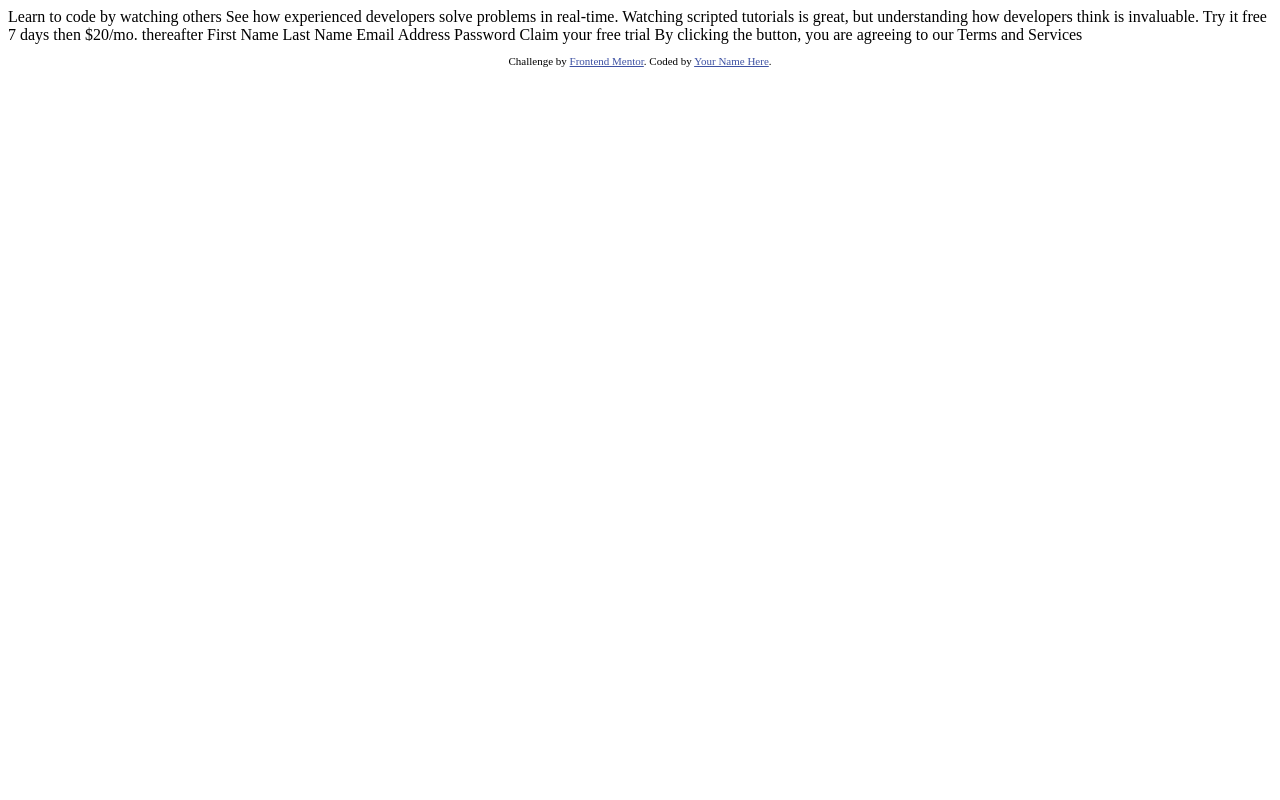
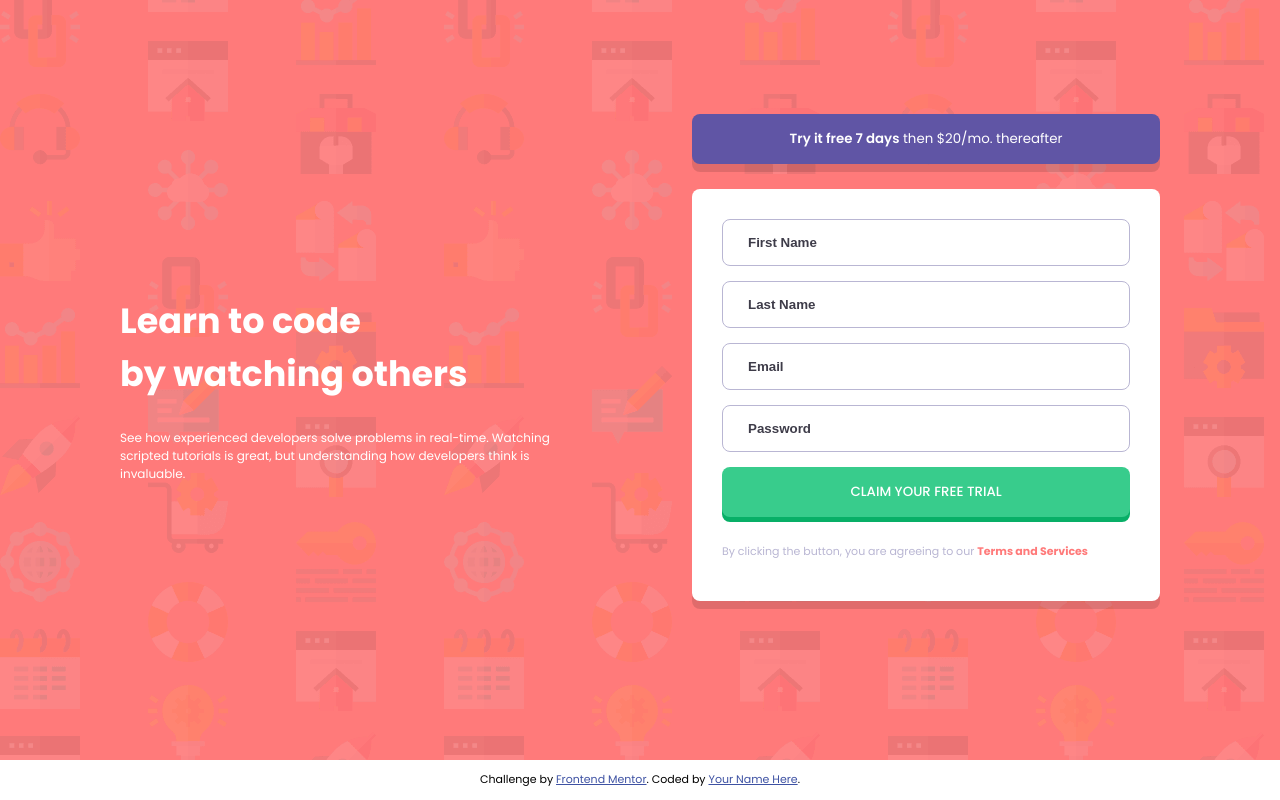
Before and after one commit to houcimi/Intro-component-with-sign-up-form, a plain HTML site: page index.html in a window 1280 px wide. Drawn offline with Linux system fonts and the light colour scheme.

Commit message:
desktop finished

```diff
--- a/index.html
+++ b/index.html
@@ -5,7 +5,7 @@
   <meta name="viewport" content="width=device-width, initial-scale=1.0"> <!-- displays site properly based on user's device -->
 
   <link rel="icon" type="image/png" sizes="32x32" href="./images/favicon-32x32.png">
-
+  <link rel="stylesheet" href="style.css">
   <title>Frontend Mentor | Intro component with sign up form</title>
 
   <!-- Feel free to remove these styles or customise in your own stylesheet 👍 -->
@@ -15,22 +15,27 @@
   </style>
 </head>
 <body>
+<div class="container">
+    <div class="text">
+      <h2>Learn to code <br> by watching others</h2>
+      <p>See how experienced developers solve problems in real-time. Watching scripted tutorials is great,
+        but understanding how developers think is invaluable. </p>
+    </div>
+    <div class="formarea">
+      <button class="btn" id="btn"> <span>Try it free 7 days</span> then $20/mo. thereafter</button>
+      <form action="">
+        <input placeholder="First Name" type="text" name="firstname" id="firtname">
+        <input placeholder="Last Name" type="text" name="lastname" id="lastname">
+        <input placeholder="Email" type="text" name="email" id="email">
+        <input placeholder="Password" type="password" name="password" id="password">
+        <input type="submit" value="Claim your free trial">
+        <p>By clicking the button, you are agreeing to our <span> Terms and Services</span></p>
+      </form>
+    </div>
+</div>
 
-  Learn to code by watching others
 
-  See how experienced developers solve problems in real-time. Watching scripted tutorials is great,
-  but understanding how developers think is invaluable.
 
-  Try it free 7 days then $20/mo. thereafter
-
-  First Name
-  Last Name
-  Email Address
-  Password
-
-  Claim your free trial
-
-  By clicking the button, you are agreeing to our Terms and Services
 
   <footer>
     <p class="attribution">
@@ -38,5 +43,6 @@
       Coded by <a href="#">Your Name Here</a>.
     </p>
   </footer>
+  <script src="script.js"></script>
 </body>
 </html>
--- /dev/null
+++ b/style.css
@@ -0,0 +1,100 @@
+@import url('https://fonts.googleapis.com/css2?family=Poppins:wght@400;500;600;700&display=swap');
+:root {
+    /* Primary */
+    --Red: hsl(0, 100%, 74%);
+    --Green: hsl(154, 59%, 51%);
+    /* Accent */
+    --Blue: hsl(248, 32%, 49%);
+
+    /* Neutral */
+
+    --Dark-Blue: hsl(249, 10%, 26%);
+    --Grayish-Blue: hsl(246, 25%, 77%);
+}
+* {
+    box-sizing: border-box;
+
+}
+body {
+    font-family: 'Poppins', sans-serif;
+    margin: 0;
+}
+.container {
+    height: calc(100vh - 40px) ;
+    padding-left: 120px;
+    padding-right: 120px;
+    display: flex;
+    max-width: 100%;
+    align-items: center;
+    justify-content: space-between;
+    background-color: var(--Red);
+    background-image: url('images/bg-intro-desktop.png');
+}
+.text {
+    flex-basis: 45%;
+}
+.text h2 {
+    color: white;
+    font-size: 35px;
+}
+.text p {
+    font-size: 12px;
+    color: white;
+}
+.formarea{
+    flex-basis: 45%;
+    height: 70%;
+}
+.formarea .btn {
+    padding: 15px 10px;
+    color: white;
+    font-family: inherit;
+    width: 100%;
+    background-color: var(--Blue);
+    border: none;
+    border-radius: 8px;
+    font-weight: 400;
+    margin-bottom: 25px;
+    box-shadow: 0px 8px 0px 0px #0000001f;
+    cursor: pointer;
+}
+.formarea .btn span {
+    font-weight: 600;
+}
+.formarea form {
+    width: 100%;
+    background-color: white;
+    padding: 30px;
+    border-radius: 8px;
+    box-shadow: 0px 8px 0px 0px #0000001f;
+}
+.formarea form input {
+    width: 100%;
+    padding: 15px 25px;
+    border-radius: 8px;
+    border: 1px solid var(--Grayish-Blue);
+    margin-bottom: 15px;
+    outline: none;
+}
+.formarea form input::placeholder{
+    font-family: inherit;
+    font-weight: 700;
+    color: var(--Dark-Blue);
+}
+.formarea form input[type=submit]{
+    background-color: var(--Green);
+    border: none;
+    color: white;
+    font-family: inherit;
+    text-transform: uppercase;
+    font-weight: 500;
+    box-shadow: 0px 5px 0px 0px hsl(154deg 91% 36%);
+}
+.formarea form p {
+    font-size: 11px;
+    color: var(--Grayish-Blue);
+}
+.formarea form p span {
+    color: var(--Red);
+    font-weight: 700;
+}
```
Also changed, not shown: script.js (added).
